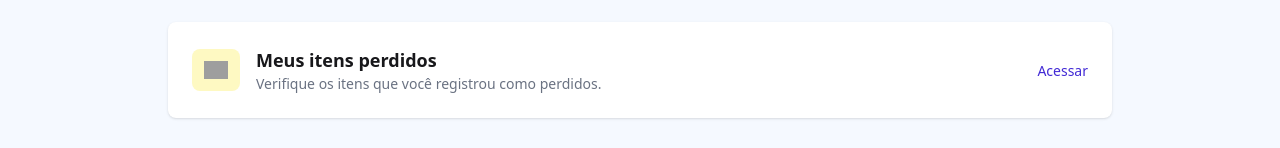
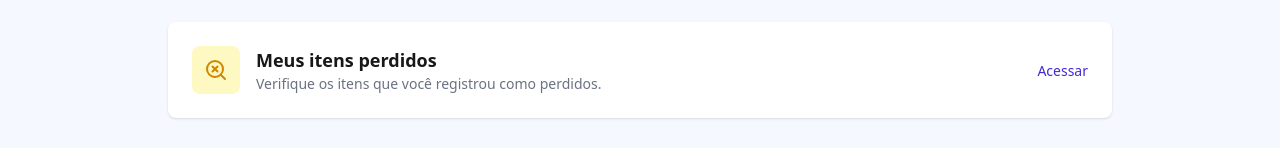
Before and after one commit to AlissonRubensS/Projeto_Final_Web, a SvelteKit app in the folder frontend/: page /pagina-inicial-aluno in a window 1280 px wide. Shown: the part 177-325 px from the top of the page. Built offline with nearby package versions, Linux system fonts and the light colour scheme; grey boxes are pictures that could not be loaded.

Commit message:
fix:corrigindo icons da tela inicial

```diff
--- a/frontend/src/routes/(usuario-logado)/+page.svelte
+++ b/frontend/src/routes/(usuario-logado)/+page.svelte
@@ -59,6 +59,7 @@
 		}
 	}
 	import { goto } from '$app/navigation';
+	import { SearchX } from '@lucide/svelte';
 </script>
 
 <div class="bg-[#F5F9FF] min-h-screen px-10 py-6">
@@ -68,7 +69,7 @@
 		<div class="card-body flex flex-row justify-between items-center">
 			<div class="flex items-center gap-4">
 				<div class="bg-yellow-100 p-3 rounded-lg">
-					<img src="/icon-perdido.svg" alt="Ícone perdido" class="w-6" />
+					<SearchX class="text-yellow-600" size={24} />
 				</div>
 
 				<div>
--- a/frontend/src/routes/(usuario-logado)/pagina-inicial-aluno/+page.svelte
+++ b/frontend/src/routes/(usuario-logado)/pagina-inicial-aluno/+page.svelte
@@ -59,6 +59,7 @@
 		}
 	}
 	import { goto } from '$app/navigation';
+	import { SearchX } from '@lucide/svelte';
 </script>
 
 <div class="bg-[#F5F9FF] min-h-screen px-10 py-6">
@@ -68,7 +69,7 @@
 		<div class="card-body flex flex-row justify-between items-center">
 			<div class="flex items-center gap-4">
 				<div class="bg-yellow-100 p-3 rounded-lg">
-					<img src="/icon-perdido.svg" alt="Ícone perdido" class="w-6" />
+					<SearchX class="text-yellow-600" size={24} />
 				</div>
 
 				<div>
```
